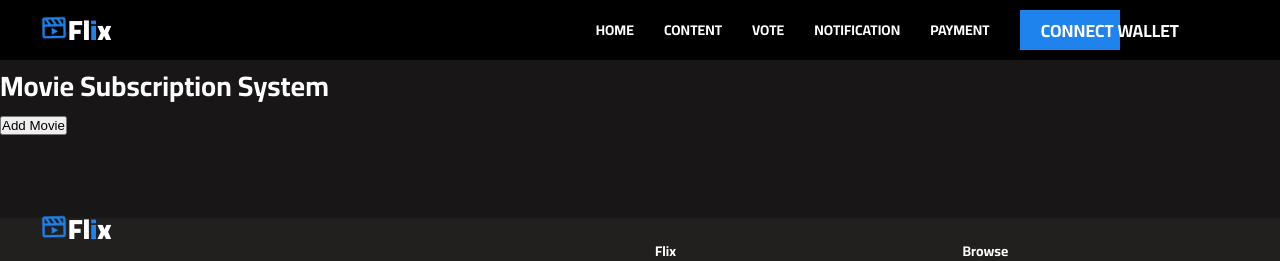
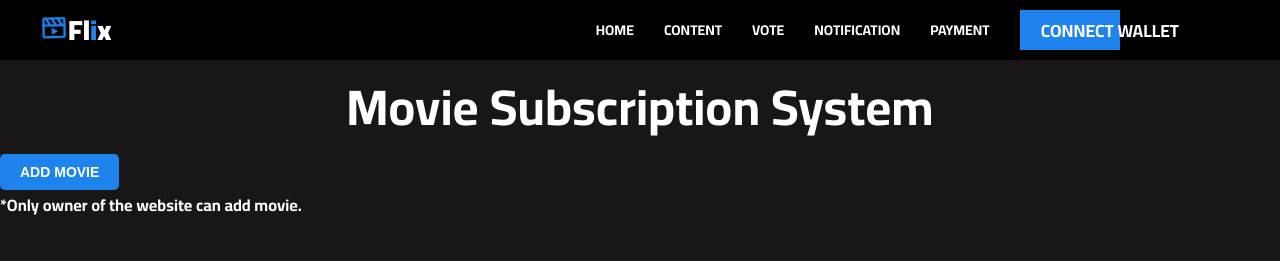
Before and after one commit to winniehhy/Movie_subscription_solidity, a React app: page frontend/pages/displayMovie.html in a window 1280 px wide. Shown: the top 261 px of the page. Built offline with nearby package versions, Linux system fonts and the light colour scheme.

Commit message:
Add files via upload

```diff
--- a/frontend/pages/displayMovie.html
+++ b/frontend/pages/displayMovie.html
@@ -58,7 +58,7 @@
     <!-- END NAV -->
 
     <header>
-        <h1>Movie Subscription System</h1>
+        <h1 style="text-align: center; font-size: 50px; font-weight: bold;">Movie Subscription System</h1>
     </header>
 
     <!-- Main Content -->
@@ -66,7 +66,12 @@
         <!-- Movies will be dynamically injected here -->
     </div>
 
-    <a href="addMovie.html"><button>Add Movie</button></a>
+    <div class="add-movie-container">
+        <a href="addMovie.html">
+            <button class="plan-button" onclick="checkOwnerAndRedirect()">Add Movie</button>
+        </a>
+        <h3>*Only owner of the website can add movie.</h3>
+    </div>
 
      <!-- FOOTER SECTION -->
      <footer class="section">
```
